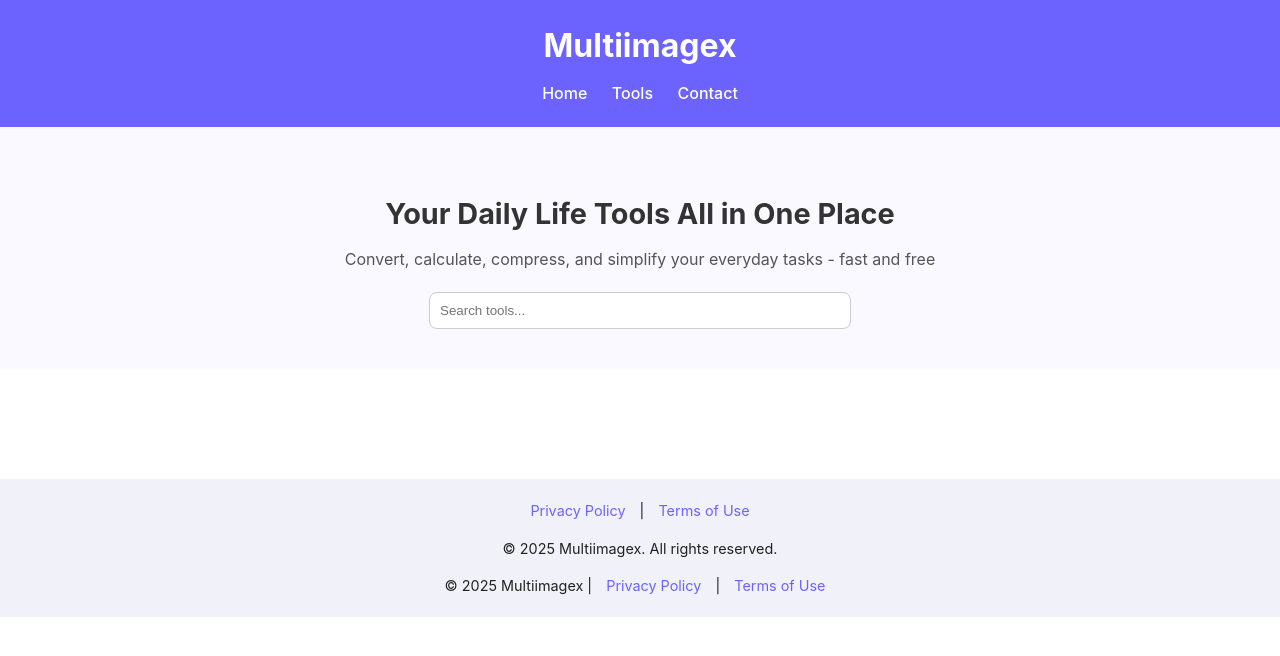
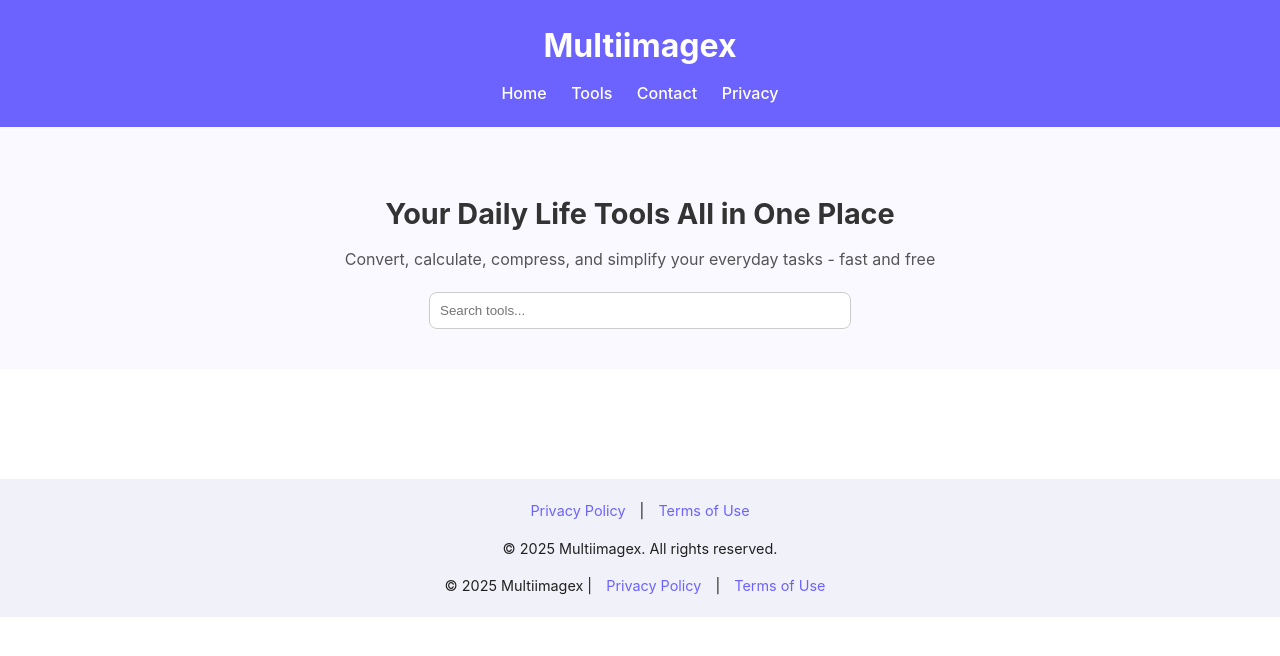
Before and after one commit to multiimagex/Multi-Imagex, a website: page index.html in a window 1280 px wide. Drawn offline with Linux system fonts and the light colour scheme.

Commit message:
Update index.html

```diff
--- a/index.html
+++ b/index.html
@@ -86,6 +86,8 @@
       <a href="/index.html">Home</a>
       <a href="/tools/">Tools</a>
       <a href="/contact.html">Contact</a>
+      <a href="/privacy-policy.html">Privacy</a>
+
     </nav>
   </header>
 
```
